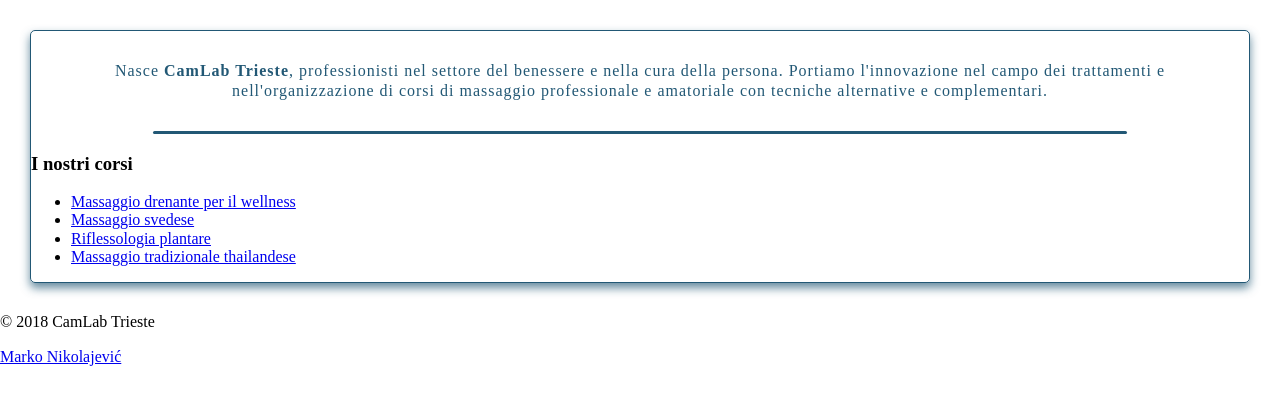
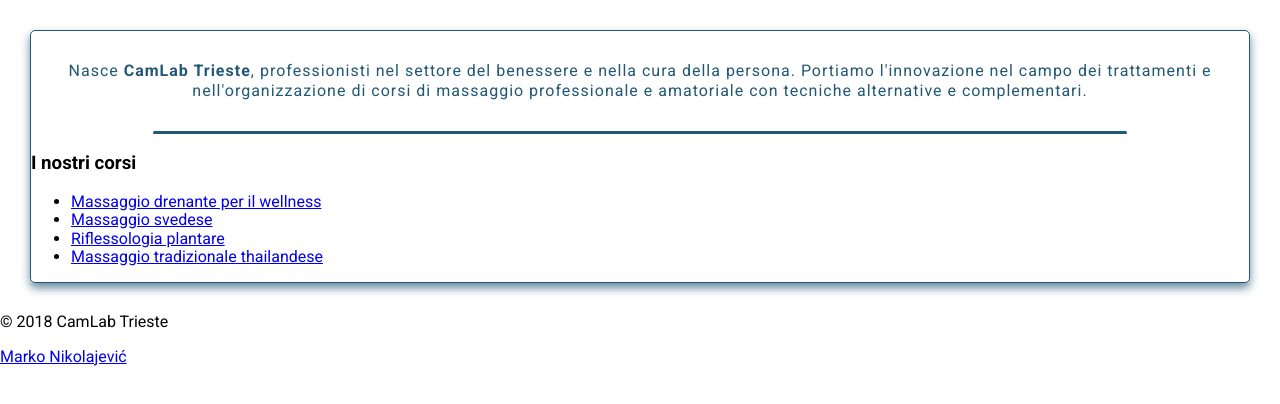
Before and after one commit to MarkoNikolajevic/camlabtrieste, a website: page index.html in a window 1280 px wide. Shown: the part 132-536 px from the top of the page. Drawn offline with nearby package versions, Linux system fonts and the light colour scheme; files that its build step writes are made by us from their sources.

Commit message:
Add font family

```diff
--- a/index.html
+++ b/index.html
@@ -5,6 +5,7 @@
   <meta name="viewport" content="width=device-width, initial-scale=1.0">
   <meta http-equiv="X-UA-Compatible" content="ie=edge">
   <title>CamLab Trieste - Professionisti del benessere e nella cura della persona</title>
+  <link href="https://fonts.googleapis.com/css?family=Roboto:400,700" rel="stylesheet">
   <link rel="stylesheet" href="dist/assets/style/css/main.min.css">
 </head>
 <body>
--- a/package.json
+++ b/package.json
@@ -13,6 +13,7 @@
     "babel-preset-env": "^1.6.1",
     "babel-register": "^6.26.0",
     "browser-sync": "^2.23.5",
+    "eslint-config-google": "^0.9.1",
     "gulp": "^3.9.1",
     "gulp-autoprefixer": "^4.1.0",
     "gulp-babel": "^7.0.1",
--- a/src/assets/style/sass/tools/_normalize.sass
+++ b/src/assets/style/sass/tools/_normalize.sass
@@ -22,7 +22,7 @@
 
 body
   margin: 0
-
+  font-family: $typeface
 
 /**
  * Correct the font size and margin on `h1` elements within `section` and
--- a/src/assets/style/sass/tools/_variables.sass
+++ b/src/assets/style/sass/tools/_variables.sass
@@ -1,4 +1,5 @@
 // Typography
+$typeface: 'Roboto', sans-serif
 // Color
 $mainColor: #225875
 // Layout
```
